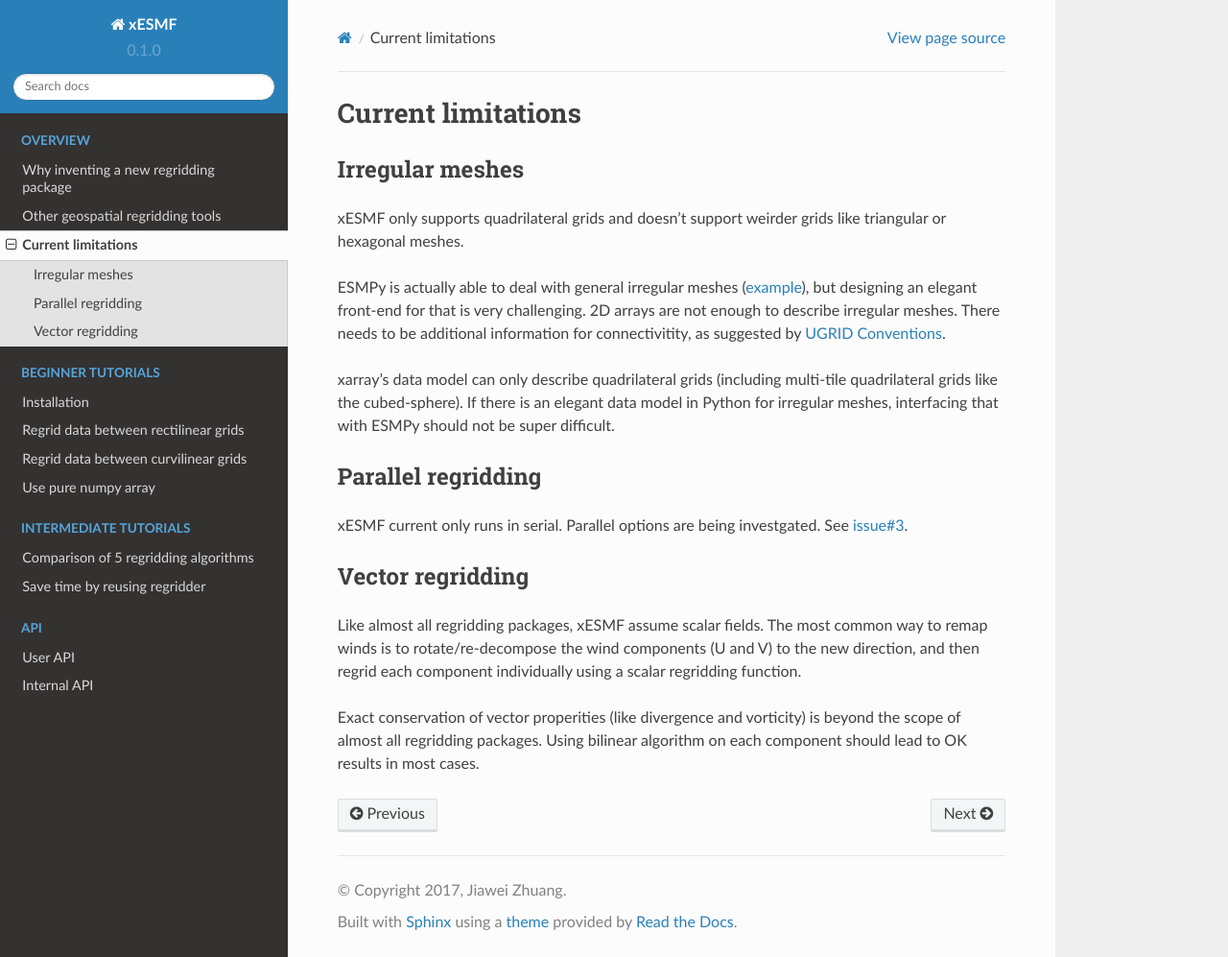
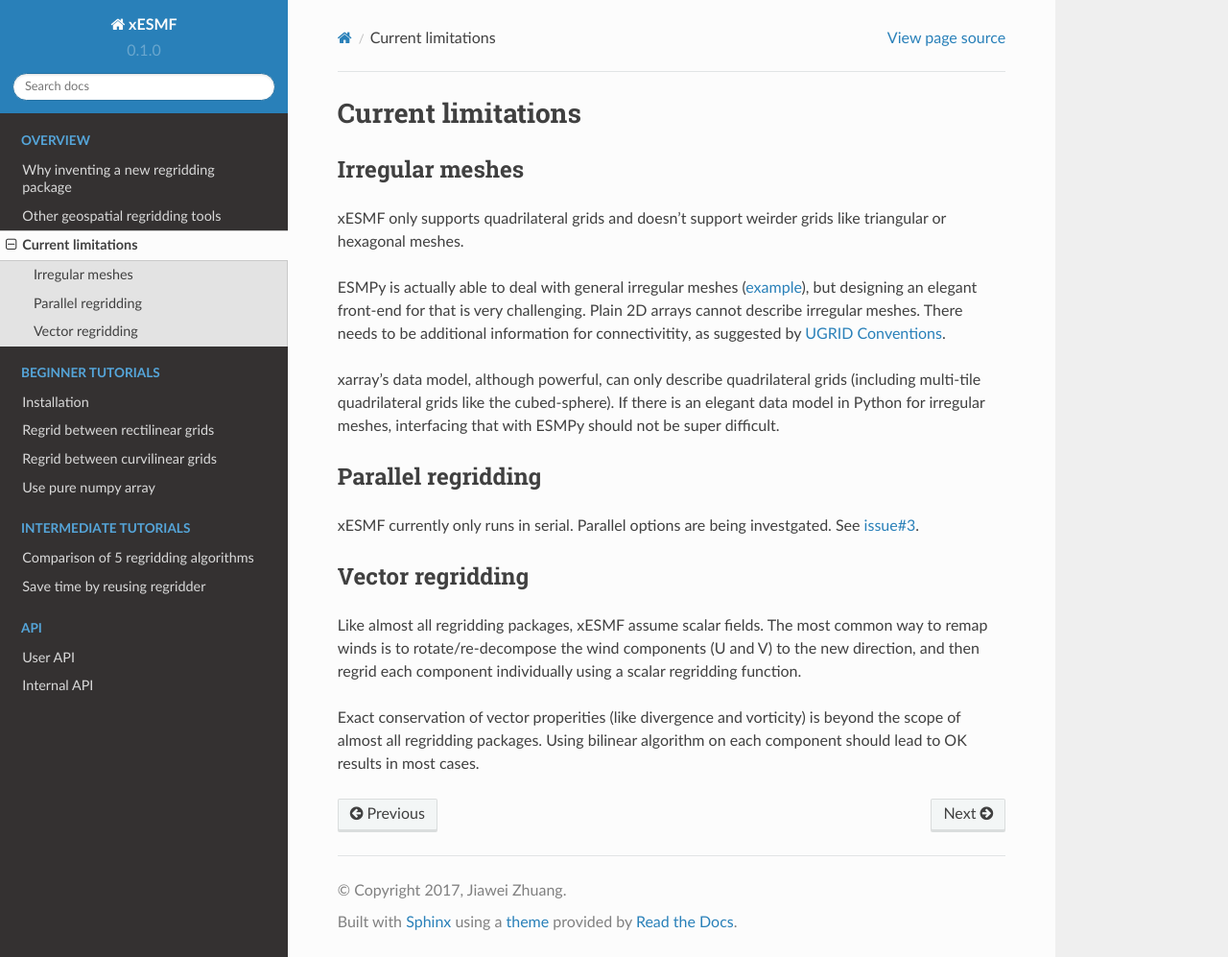
Before and after one commit to JiaweiZhuang/xESMF, a Sphinx documentation site: the page built from doc/limitations.rst, in a window 1280 px wide and 997 px high. Shown: the whole window at 96% size. Built offline with Sphinx 7.4.7 and the Read the Docs theme 2.0.0, drawn with Linux system fonts in a browser that asks for light colours.

Commit message:
Fix many typos

```diff
--- a/doc/limitations.rst
+++ b/doc/limitations.rst
@@ -13,11 +13,11 @@
 (`example <http://www.earthsystemmodeling.org/esmf_releases/
 last_built/esmpy_doc/html/examples.html#create-a-5-element-mesh>`_),
 but designing an elegant front-end for that is very challenging.
-2D arrays are not enough to describe irregular meshes.
+Plain 2D arrays cannot describe irregular meshes.
 There needs to be additional information for connectivitity, as suggested by
 `UGRID Conventions <http://ugrid-conventions.github.io/ugrid-conventions/>`_.
 
-xarray's data model can only describe quadrilateral grids
+xarray's data model, although powerful, can only describe quadrilateral grids
 (including multi-tile quadrilateral grids like the cubed-sphere).
 If there is an elegant data model in Python for irregular meshes,
 interfacing that with ESMPy should not be super difficult.
@@ -25,7 +25,7 @@
 Parallel regridding
 -------------------
 
-xESMF current only runs in serial.
+xESMF currently only runs in serial.
 Parallel options are being investgated.
 See `issue#3 <https://github.com/JiaweiZhuang/xESMF/issues/3>`_.
 
--- a/doc/other_tools.rst
+++ b/doc/other_tools.rst
@@ -44,8 +44,8 @@
 A pretty mordern and powerful package,
 supporting arbitrary-order conservative remapping.
 It also can generate cubed-sphere grids on the fly
-and can be modified to support many cubed-sphere grid variations.
-(`example <https://github.com/JiaweiZhuang/Tempest_for_GCHP>`_, only if you can read C++)
+and can be modified to support many cubed-sphere grid variations
+(`example <https://github.com/JiaweiZhuang/Tempest_for_GCHP>`_, only if you can read C++).
 
 - `SCRIP <http://oceans11.lanl.gov/trac/SCRIP>`_ (*Fortran package*)
 
--- a/doc/why.rst
+++ b/doc/why.rst
@@ -41,7 +41,7 @@
 :ref:`Current geospatial regridding tools <other_tools-label>` tend to have non-trivial learning curves.
 xESMF tries to be simple and intuitive.
 Instead of inventing a new data structure, it replies on well-estabilished standards
-(numpy and xarray), so users don't need to learn a new software stack.
+(numpy and xarray), so users don't need to learn a bunch of new syntaxes or even a new software stack.
 
 xESMF can track the metadata in ``xarray.DataArray`` (:doc:`example <./Rectilinear_grid>`),
 but it can also work with the basic ``numpy.ndarray`` (:doc:`example <./Pure_numpy>`).
```
Also changed, not shown: other parts of doc/other_tools.rst (+1 -1 lines), doc/Compare_algorithms.ipynb, doc/Curvilinear_grid.ipynb, doc/Pure_numpy.ipynb, doc/Rectilinear_grid.ipynb.
